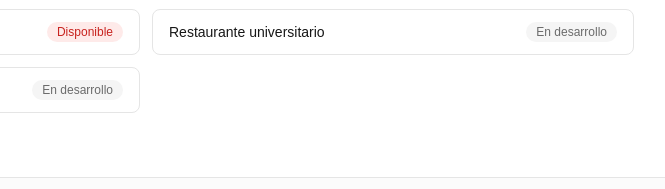
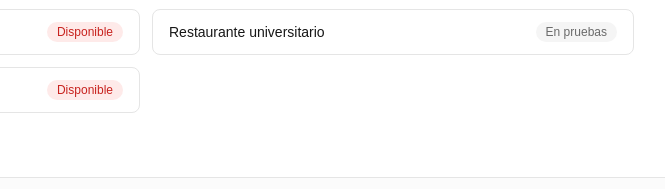
Before and after one commit to code3743/univalle-api, an Astro site in the folder apps/landing/: page / in a window 1280 px wide. Shown: the part 1099-1288 px from the top of the page, 494-1159 px from the left. Built offline with nearby package versions, Linux system fonts and the light colour scheme; Astro itself is replaced by a stand-in of ours; no server answers.

Commit message:
chore: update state for 'Restaurante universitario' and 'Biblioteca' in features

```diff
--- a/apps/landing/src/pages/index.astro
+++ b/apps/landing/src/pages/index.astro
@@ -2,16 +2,16 @@
 import Layout from "../layouts/Layout.astro";
 import StoreBadges from "../components/StoreBadges.astro";
 
-const funcionalidades = [
-  { nombre: "Calificaciones y promedio", estado: "Disponible" },
-  { nombre: "Tabulado de materias", estado: "Disponible" },
-  { nombre: "Horario de clases", estado: "Disponible" },
-  { nombre: "Currículo / plan de estudios", estado: "Disponible" },
-  { nombre: "Carné estudiantil digital", estado: "Disponible" },
-  { nombre: "Evaluación docente", estado: "Disponible" },
-  { nombre: "Noticias de la universidad", estado: "Disponible" },
-  { nombre: "Restaurante universitario", estado: "En desarrollo" },
-  { nombre: "Biblioteca", estado: "En desarrollo" },
+const features = [
+  { name: "Calificaciones y promedio", state: "Disponible" },
+  { name: "Tabulado de materias", state: "Disponible" },
+  { name: "Horario de clases", state: "Disponible" },
+  { name: "Currículo / plan de estudios", state: "Disponible" },
+  { name: "Carné estudiantil digital", state: "Disponible" },
+  { name: "Evaluación docente", state: "Disponible" },
+  { name: "Noticias de la universidad", state: "Disponible" },
+  { name: "Restaurante universitario", state: "En pruebas" },
+  { name: "Biblioteca", state: "Disponible" },
 ];
 ---
 
@@ -67,18 +67,18 @@ const funcionalidades = [
     <h2 class="text-2xl font-semibold">Funcionalidades</h2>
     <ul class="mt-6 grid gap-3 sm:grid-cols-2">
       {
-        funcionalidades.map((f) => (
+        features.map((f) => (
           <li class="flex items-center justify-between rounded-lg border border-border px-4 py-3 text-sm">
-            <span>{f.nombre}</span>
+            <span>{f.name}</span>
             <span
               class:list={[
                 "rounded-full px-2.5 py-0.5 text-xs font-medium",
-                f.estado === "Disponible"
+                f.state === "Disponible"
                   ? "bg-brand/10 text-brand-dark"
                   : "bg-muted text-muted-foreground",
               ]}
             >
-              {f.estado}
+              {f.state}
             </span>
           </li>
         ))
```
